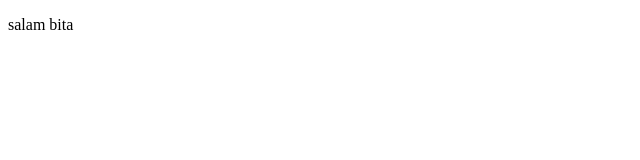
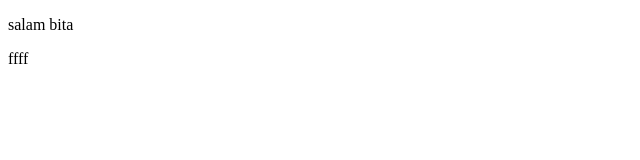
Before and after one commit to BitaBazrgari68/test, a plain HTML site: page index.html in a window 1280 px wide. Shown: the full height of the page, 0-640 px from the left. Drawn offline with Linux system fonts and the light colour scheme.

Commit message:
Update index.html

```diff
--- a/index.html
+++ b/index.html
@@ -7,5 +7,6 @@
 </head>
 <body>
     <p>salam bita</p>
+    <a>ffff</a>
 </body>
 </html>
```
